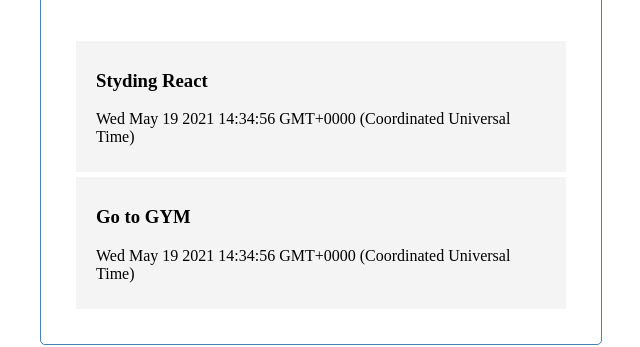
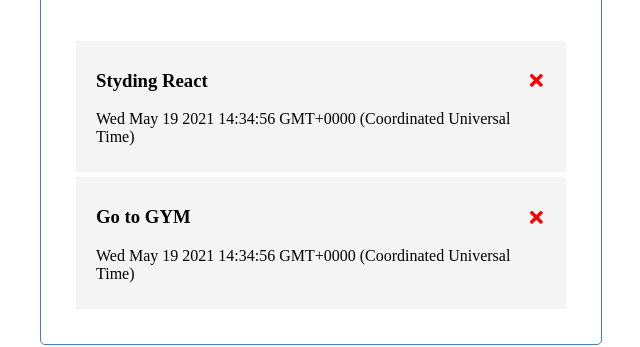
Before and after one commit to mongy92/react-todo-app, a React (Create React App) app: page / in a window 1280 px wide. Shown: the part 120-467 px from the top of the page, without its empty margins (319-959 px from the left). Built offline with nearby package versions, Linux system fonts and the light colour scheme.

Commit message:
install and use react-icons package

```diff
--- a/package.json
+++ b/package.json
@@ -12,6 +12,7 @@
     "@types/react-dom": "^17.0.0",
     "react": "^17.0.2",
     "react-dom": "^17.0.2",
+    "react-icons": "^4.2.0",
     "react-scripts": "4.0.3",
     "typescript": "^4.1.2",
     "web-vitals": "^1.0.1"
--- a/src/Components/Todo.tsx
+++ b/src/Components/Todo.tsx
@@ -1,7 +1,6 @@
-/* eslint-disable @typescript-eslint/no-redeclare */
 import React from 'react';
 import { TodoType } from '../types/TodoType';
-
+import { FaTimes } from 'react-icons/fa';
 interface Props {
   todo: TodoType;
 }
@@ -9,7 +8,9 @@ interface Props {
 const Todo: React.FC<Props> = ({ todo }) => {
   return (
     <div className='todo'>
-      <h3>{todo.title}</h3>
+      <h3>
+        {todo.title} <FaTimes style={{ color: 'red' }} />
+      </h3>
       <p>{todo.day}</p>
     </div>
   );
```
Also changed, not shown: 1 other file (tests, documents, lock files or other folders).
